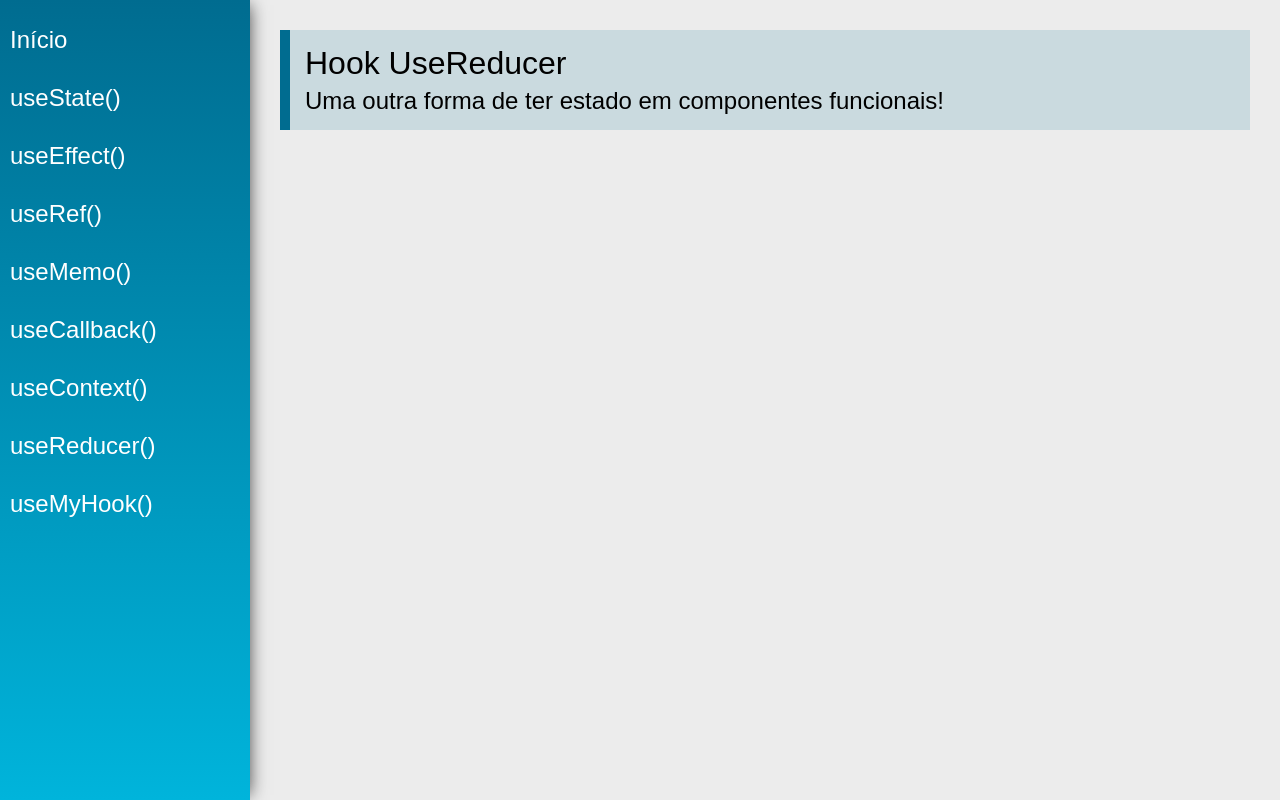
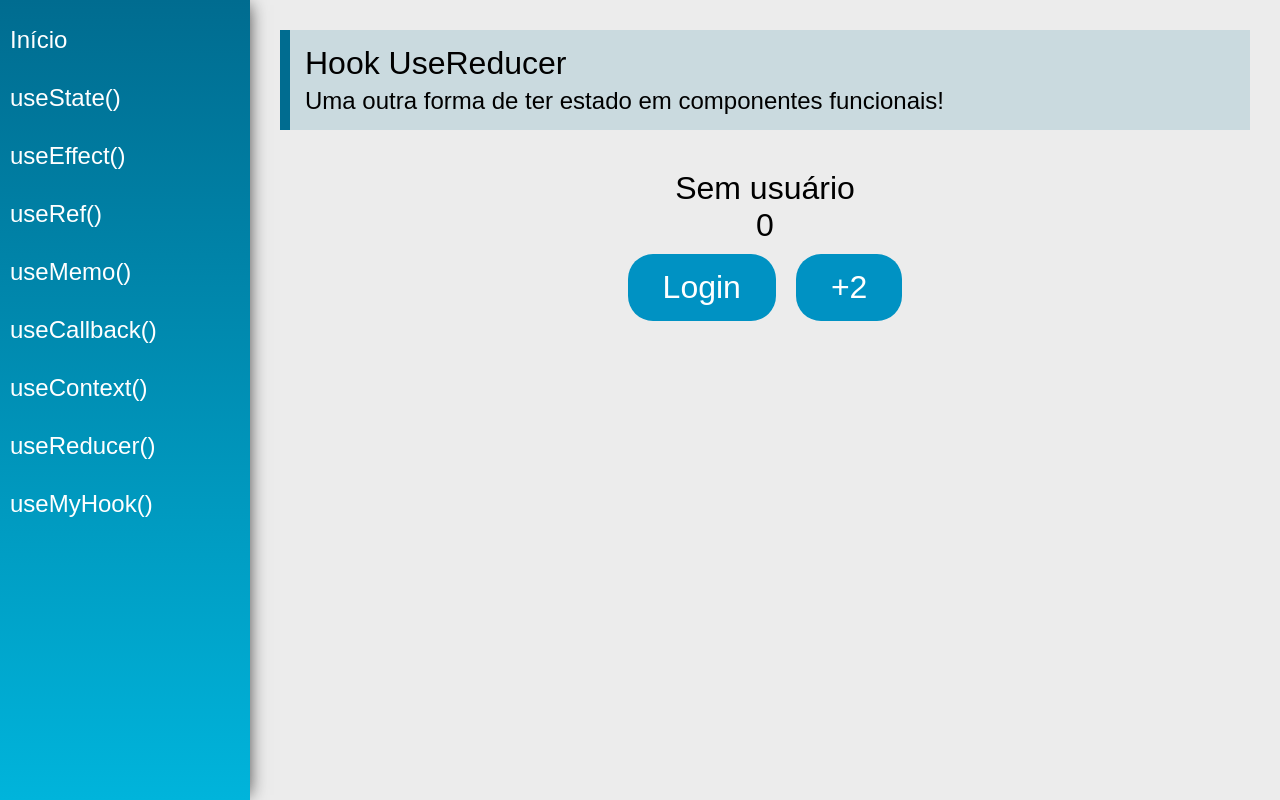
Before and after one commit to anacperdigao/Exercicios-React-Hooks, a React (Create React App) app: page /useReducer in a window 1280 px wide. Built offline with nearby package versions, Linux system fonts and the light colour scheme.

Commit message:
primeiro exercicio de useReducer

```diff
--- a/src/views/examples/UseReducer.jsx
+++ b/src/views/examples/UseReducer.jsx
@@ -1,17 +1,39 @@
-import React from 'react'
+import React, { useReducer } from 'react'
 import PageTitle from '../../components/layout/PageTitle'
 
 const UseReducer = (props) => {
 
-    // Aqui criei varios estados iniciasi ficticios que nao vou usar todos, como se fosse um carrinho de compra.
+    // Aqui criei varios ESTADOS INICIAIS ficticios que nao vou usar todos, como se fosse um carrinho de compra.
     // Tudo isso vai ser controlado pelo useReducer.
-
     const initialState = {
         carrinho: [],
         produtos: [],
         user: null,
         number: 0
     }
+
+    // Essa função vai receber dois parâmetros: o estado ATUAL e uma ACTION.
+    // A partir de uma ação eu vou saber como alterar o estado da minha aplicação pra nova versão do estado.
+    // Toda ação tem um tipo, toda ação tem um nome dela. E a partir desse tipo eu vou saber como alterar o estado.
+    // Vale perceber que action é um objeto, portanto na hora de chamar a função no onClick, preciso colocar chaves.
+    // Payload é todo atributo que eu quiser incluir e que nao estava no estado inicial.
+    const reducer = (state, action) => {
+        switch(action.type){
+            case 'adicionar2':
+                return {...state, number: state.number + 2}
+
+            case 'login':
+                return{ ...state, user: { name: action.payload }}
+
+            default:
+                return state
+        }
+    }
+
+    // Agora vou usar o useReducer de fato, e dentro dele preciso passar dois parâmetros:
+    // a função que vai evoluir os estados e também o estado inicial.
+    // A constante dispatch vai servir para executar a ação nos eventos que eu precisar fazer como onClick.
+    const [state, dispatch] = useReducer(reducer, initialState)
 
 
     return (
@@ -20,6 +42,21 @@
                 title="Hook UseReducer"
                 subtitle="Uma outra forma de ter estado em componentes funcionais!"
             />
+
+            <div className="center">
+
+                {state.user
+                ? <span className="text">{state.user.name}</span>
+                : <span className="text">Sem usuário</span>
+                }
+
+                <span className="text">{state.number}</span>
+
+                <div>
+                    <button className="btn" onClick={() => dispatch({type: 'login', payload: 'Maria'})}>Login</button>
+                    <button className="btn" onClick={() => dispatch({type: 'adicionar2'})}>+2</button>
+                </div>
+            </div>
         </div>
     )
 }
```
